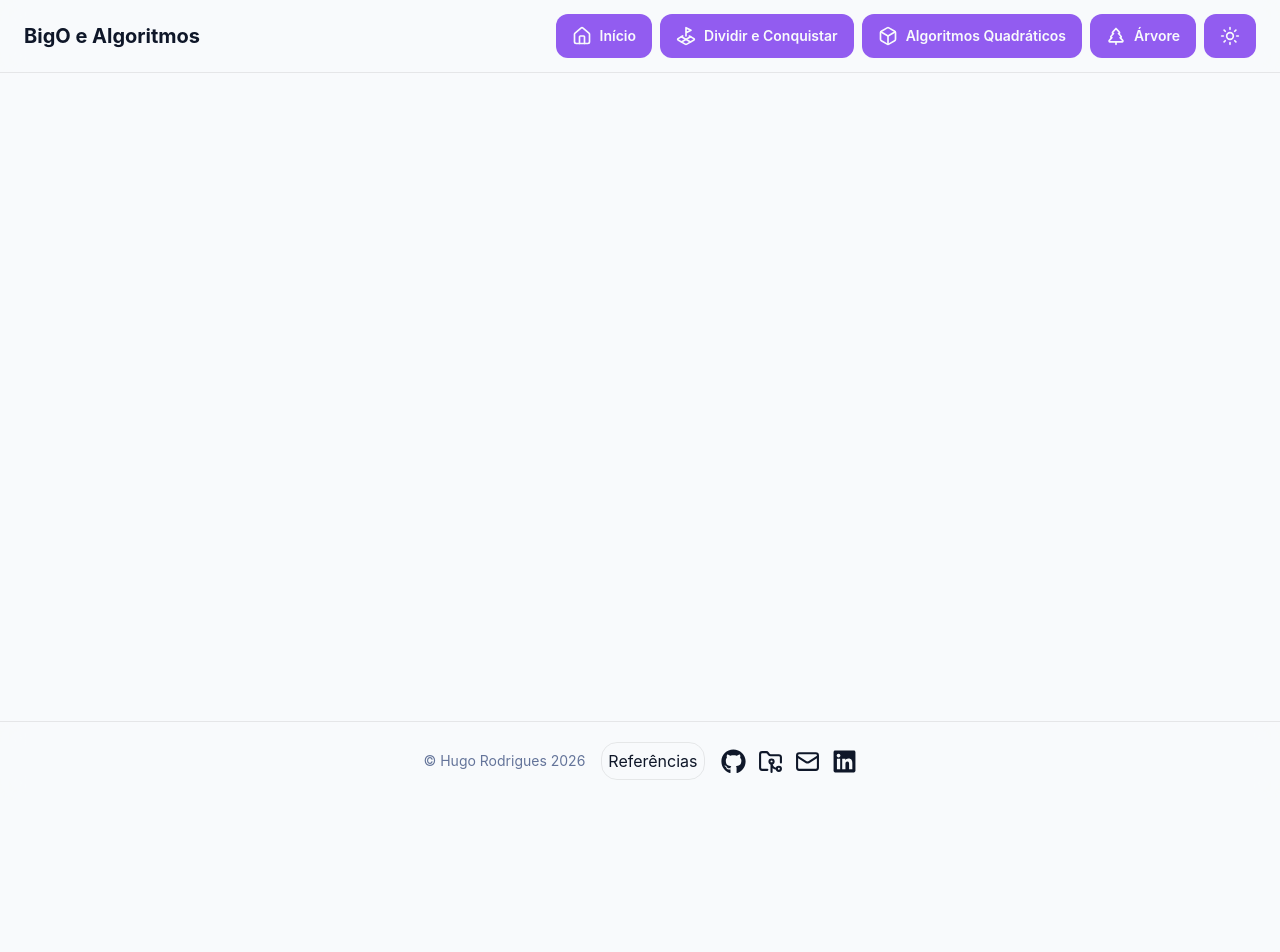
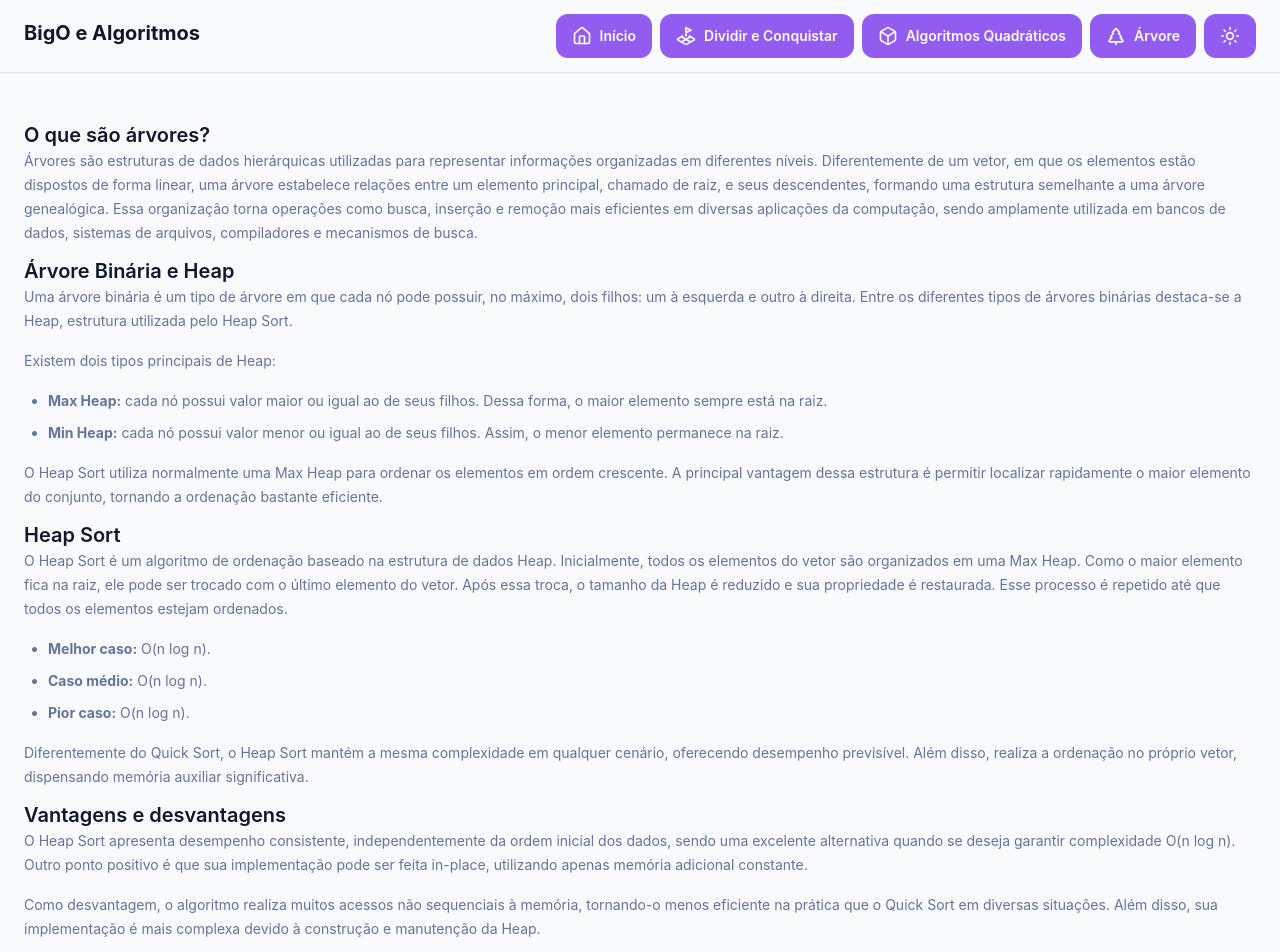
Before and after one commit to Apenas1Hugo/BigO_Algoritmos, a React (Vite) app in the folder BigO_Algoritmos/: page /arvore in a window 1280 px wide. Shown: the top 952 px of the page. Before the commit the page ends 800 px from the top, so only its background shows below. Built offline with nearby package versions, Linux system fonts and the light colour scheme.

Commit message:
Feet: adiciona conteúdo textual da TreePage
Conteúdo da aba sobre algoritmo de arvore criado. também foi adicionado uma animação no titulo da NavBar

```diff
--- a/BigO_Algoritmos/src/components/Layout/Navbar.tsx
+++ b/BigO_Algoritmos/src/components/Layout/Navbar.tsx
@@ -13,14 +13,14 @@ export function Navbar() {
     <nav className="sticky top-0 z-50 border-b border-border bg-background/80 backdrop-blur-md">
       <div className="mx-auto flex h-18 max-w-7xl items-center justify-between px-6">
         <div>
-          <h3 className="text-xl font-bold text-foreground">
+          <h3 className="text-xl font-bold text-foreground animate-bounce">
             BigO e Algoritmos
           </h3>
         </div>
 
         <div className="flex items-center gap-2">
           <Button icon={House} onClick={() => void navigate("/")}>
-            <span className="hidden lg:inline">Início</span>
+            <span className="hidden lg:inline ">Início</span>
           </Button>
 
           <Button
--- /dev/null
+++ b/BigO_Algoritmos/src/pages/arvore/TreePage.tsx
@@ -0,0 +1,132 @@
+import { LandPlot } from "lucide-react";
+import { Button } from "../../components/shared/Button";
+import { Container } from "../../components/shared/Container";
+import { PageHeader } from "../../components/shared/PageHeader";
+
+import { useNavigate } from "react-router-dom";
+
+export function TreePage() {
+  const navigate = useNavigate();
+
+  return (
+    <Container variant="large">
+      <PageHeader
+        title="O que são árvores?"
+        description="Árvores são estruturas de dados hierárquicas utilizadas para representar informações organizadas em diferentes níveis. Diferentemente de um vetor, em que os elementos estão dispostos de forma linear, uma árvore estabelece relações entre um elemento principal, chamado de raiz, e seus descendentes, formando uma estrutura semelhante a uma árvore genealógica. Essa organização torna operações como busca, inserção e remoção mais eficientes em diversas aplicações da computação, sendo amplamente utilizada em bancos de dados, sistemas de arquivos, compiladores e mecanismos de busca."
+      />
+
+      <PageHeader
+        title="Árvore Binária e Heap"
+        description={
+          <>
+            <p>
+              Uma árvore binária é um tipo de árvore em que cada nó pode
+              possuir, no máximo, dois filhos: um à esquerda e outro à direita.
+              Entre os diferentes tipos de árvores binárias destaca-se a Heap,
+              estrutura utilizada pelo Heap Sort.
+            </p>
+
+            <p className="mt-4">Existem dois tipos principais de Heap:</p>
+
+            <ul className="mt-4 list-disc space-y-2 pl-6">
+              <li>
+                <strong>Max Heap:</strong> cada nó possui valor maior ou igual
+                ao de seus filhos. Dessa forma, o maior elemento sempre está na
+                raiz.
+              </li>
+
+              <li>
+                <strong>Min Heap:</strong> cada nó possui valor menor ou igual
+                ao de seus filhos. Assim, o menor elemento permanece na raiz.
+              </li>
+            </ul>
+
+            <p className="mt-4">
+              O Heap Sort utiliza normalmente uma Max Heap para ordenar os
+              elementos em ordem crescente. A principal vantagem dessa estrutura
+              é permitir localizar rapidamente o maior elemento do conjunto,
+              tornando a ordenação bastante eficiente.
+            </p>
+          </>
+        }
+      />
+
+      <PageHeader
+        title="Heap Sort"
+        description={
+          <>
+            <p>
+              O Heap Sort é um algoritmo de ordenação baseado na estrutura de
+              dados Heap. Inicialmente, todos os elementos do vetor são
+              organizados em uma Max Heap. Como o maior elemento fica na raiz,
+              ele pode ser trocado com o último elemento do vetor. Após essa
+              troca, o tamanho da Heap é reduzido e sua propriedade é
+              restaurada. Esse processo é repetido até que todos os elementos
+              estejam ordenados.
+            </p>
+
+            <ul className="mt-4 list-disc space-y-2 pl-6">
+              <li>
+                <strong>Melhor caso:</strong> O(n log n).
+              </li>
+
+              <li>
+                <strong>Caso médio:</strong> O(n log n).
+              </li>
+
+              <li>
+                <strong>Pior caso:</strong> O(n log n).
+              </li>
+            </ul>
+
+            <p className="mt-4">
+              Diferentemente do Quick Sort, o Heap Sort mantém a mesma
+              complexidade em qualquer cenário, oferecendo desempenho
+              previsível. Além disso, realiza a ordenação no próprio vetor,
+              dispensando memória auxiliar significativa.
+            </p>
+          </>
+        }
+      />
+
+      <PageHeader
+        title="Vantagens e desvantagens"
+        description={
+          <>
+            <p>
+              O Heap Sort apresenta desempenho consistente, independentemente da
+              ordem inicial dos dados, sendo uma excelente alternativa quando se
+              deseja garantir complexidade O(n log n). Outro ponto positivo é
+              que sua implementação pode ser feita in-place, utilizando apenas
+              memória adicional constante.
+            </p>
+
+            <p className="mt-4">
+              Como desvantagem, o algoritmo realiza muitos acessos não
+              sequenciais à memória, tornando-o menos eficiente na prática que o
+              Quick Sort em diversas situações. Além disso, sua implementação é
+              mais complexa devido à construção e manutenção da Heap.
+            </p>
+
+            <p className="mt-4">
+              Apesar dessas limitações, compreender o Heap Sort é importante,
+              pois ele demonstra como uma estrutura de dados pode ser utilizada
+              para construir um algoritmo de ordenação eficiente, reforçando a
+              relação entre estruturas de dados e análise de algoritmos.
+            </p>
+          </>
+        }
+      />
+
+      <div className="mt-10 flex justify-start">
+        <Button
+          icon={LandPlot}
+          onClick={() => void navigate("/algoritmos-quadraticos")}
+          variant="secondary"
+        >
+          <span className="hidden lg:inline">← Algoritmos Quadráticos</span>
+        </Button>
+      </div>
+    </Container>
+  );
+}
--- a/BigO_Algoritmos/src/router.tsx
+++ b/BigO_Algoritmos/src/router.tsx
@@ -5,6 +5,7 @@ import { RootLayout } from "./components/Layout/RootLayout";
 import { HomePage } from "./pages/home/HomePage";
 import { DivideConquerPage } from "./pages/dividir_e_conquistar/DivideConquerPage";
 import { QuadraticAlgorithmsPage } from "./pages/algoritmos_quadraticos/QuadraticAlgorithmPage";
+import { TreePage } from "./pages/arvore/TreePage";
 
 export const router = createBrowserRouter([
   {
@@ -20,11 +21,11 @@ export const router = createBrowserRouter([
       },
       {
         path: "/algoritmos-quadraticos",
-        element: <QuadraticAlgorithmsPage/>,
+        element: <QuadraticAlgorithmsPage />,
       },
       {
         path: "/arvore",
-        element: <></>,
+        element: <TreePage />,
       },
     ],
   },
```
Also changed, not shown: BigO_Algoritmos/src/pages/algoritmos_quadraticos/QuadraticAlgorithmPage.tsx (line endings or trailing spaces).
